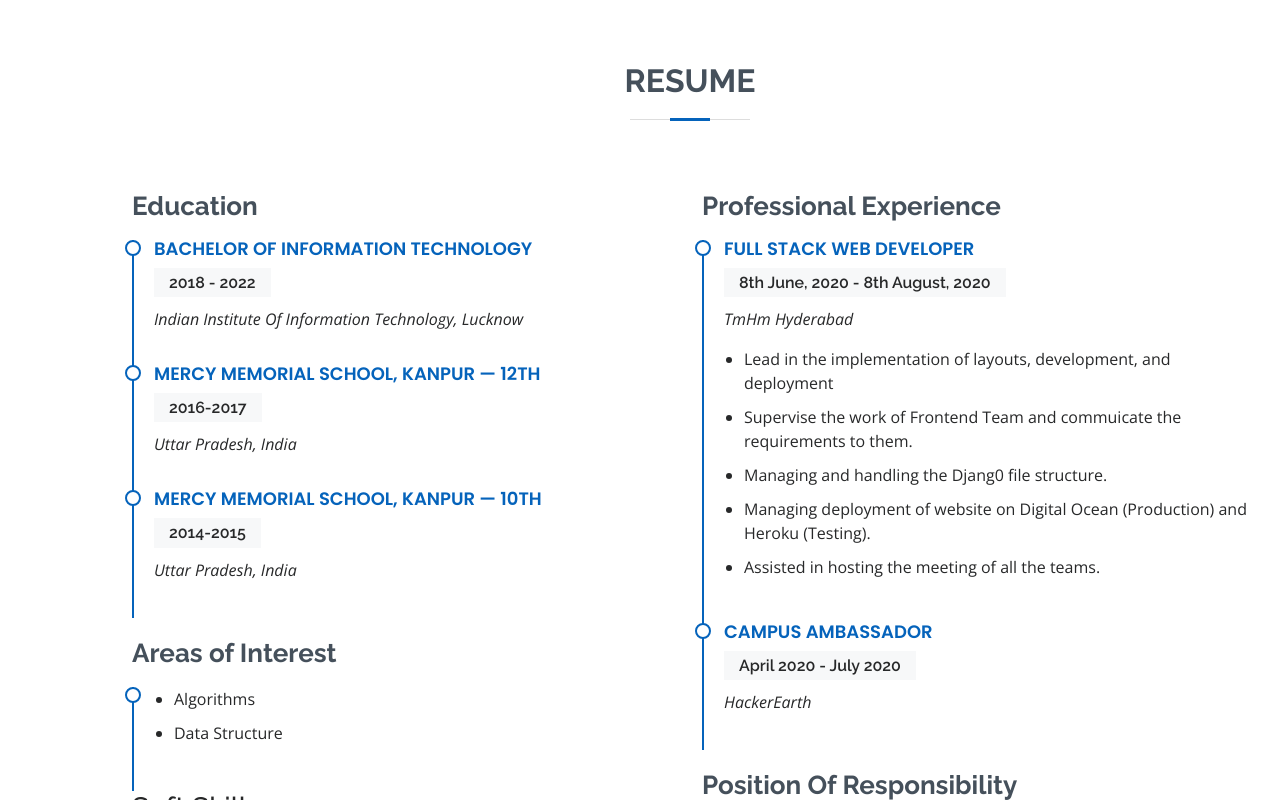
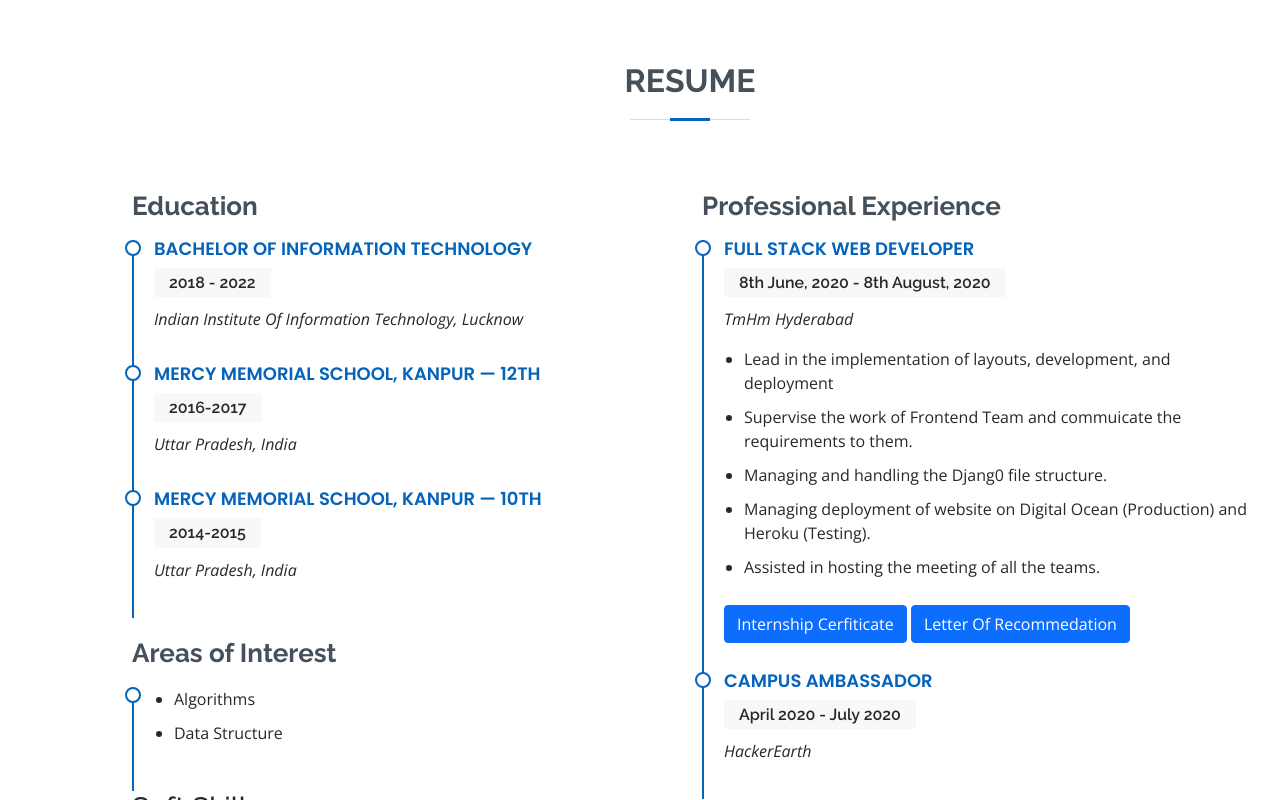
Before and after one commit to NightWalk-er/myportfolio, a plain HTML site: page index.html in a window 1280 px wide. Shown: the part 2000-2800 px from the top of the page. Drawn offline with nearby package versions, Linux system fonts and the light colour scheme.

Commit message:
certificates added

```diff
--- a/index.html
+++ b/index.html
@@ -30,7 +30,7 @@
         <li><a href="#about" class="nav-link scrollto"><i class="bx bx-user"></i> <span>About</span></a></li>
         <li><a href="#resume" class="nav-link scrollto"><i class="bx bx-file-blank"></i> <span>Resume</span></a></li>
         <li><a href="#portfolio" class="nav-link scrollto"><i class="bx bx-book-content"></i> <span>Portfolio</span></a></li>
-        <li><a href="#services" class="nav-link scrollto"><i class="bx bx-server"></i> <span>Services</span></a></li>
+        <!-- <li><a href="#services" class="nav-link scrollto"><i class="bx bx-server"></i> <span>Services</span></a></li> -->
         <li><a href="#contact" class="nav-link scrollto"><i class="bx bx-envelope"></i> <span>Contact</span></a></li>
       </ul>
     </nav>
@@ -260,6 +260,8 @@
                 <li>Managing deployment of website on Digital Ocean (Production) and Heroku (Testing).</li>
                 <li>Assisted in hosting the meeting of all the teams.</li>
               </ul>
+                <a class="btn btn-primary" href="https://drive.google.com/file/d/1xEAjEEs-MP7lVB9nZBqtTrF2Z1wzq3D8/view?usp=sharing" role="button" style="margin-bottom: 11px;" target="_blank">Internship Cerfiticate</a>
+                <a class="btn btn-primary" href="https://drive.google.com/file/d/1b30qlnsFfIJRHuVDgKNXBopMUu2VMEHR/view?usp=sharing" role="button" style="margin-bottom: 11px;" target="_blank">Letter Of Recommedation</a>
             </div>
             <div class="resume-item">
               <h4>Campus Ambassador</h4>
@@ -580,70 +582,25 @@
                 <h4>Ceo &amp; Founder</h4>
                 <p>
                   <i class="bx bxs-quote-alt-left quote-icon-left"></i>
-                  Proin iaculis purus consequat sem cure digni ssim donec porttitora entum suscipit rhoncus. Accusantium quam, ultricies eget id, aliquam eget nibh et. Maecen aliquam, risus at semper.
+                  0U'HHSDQVKX0DKHVKZDULKDVZRUNHGZLWKXVDVDQ,QWHUQLQ:HE$SSOLFDWLRQ'HYHORSPHQW
+                  7KHGXUDWLRQRIKLVLQWHUQVKLSZDVWK-XQHWRWK$XJXVW
+                  'XULQJWKLVSHULRGKHKDVFRRUGLQDWHGZLWKRWKHUWHDPVZLWKXWPRVWGHGLFDWLRQDQG
+                  FRPPLWPHQW:HIRXQGWKDWKHLVHQWKXVLDVWLFDQGKDVH[FHOOHQWFRPPXQLFDWLRQ
+                  DQGSUREOHPVROYLQJVNLOOV+HLVRQHRIWKRVHUDUHLQWHUQVZKRWDNHVLQLWLDWLYHDQG
+                  FXULRXVWRWDNHXSWKHFKDOOHQJHV
+                  +HQFHZLWKRXWDQ\KHVLWDWLRQZHVWURQJO\UHFRPPHQGKLPIRUDQ\RI\RXUUHTXLUHPHQWV
+                  DQGZHFRQILGHQWO\VD\WKDWKHZRXOGEHDQDVVHWWR\RXUFRPSDQ\
                   <i class="bx bxs-quote-alt-right quote-icon-right"></i>
                 </p>
               </div>
             </div>
-
-             <div class="swiper-slide">
-              <div class="testimonial-item">
-                <img src="assets/img/testimonials/testimonials-2.jpg" class="testimonial-img" alt="">
-                <h3>Sara Wilsson</h3>
-                <h4>Designer</h4>
-                <p>
-                  <i class="bx bxs-quote-alt-left quote-icon-left"></i>
-                  Export tempor illum tamen malis malis eram quae irure esse labore quem cillum quid cillum eram malis quorum velit fore eram velit sunt aliqua noster fugiat irure amet legam anim culpa.
-                  <i class="bx bxs-quote-alt-right quote-icon-right"></i>
-                </p>
-              </div>
-            </div> -->
-
-            <!-- <div class="swiper-slide">
-              <div class="testimonial-item">
-                <img src="assets/img/testimonials/testimonials-3.jpg" class="testimonial-img" alt="">
-                <h3>Jena Karlis</h3>
-                <h4>Store Owner</h4>
-                <p>
-                  <i class="bx bxs-quote-alt-left quote-icon-left"></i>
-                  Enim nisi quem export duis labore cillum quae magna enim sint quorum nulla quem veniam duis minim tempor labore quem eram duis noster aute amet eram fore quis sint minim.
-                  <i class="bx bxs-quote-alt-right quote-icon-right"></i>
-                </p>
-              </div>
-            </div>
-
-            <div class="swiper-slide">
-              <div class="testimonial-item">
-                <img src="assets/img/testimonials/testimonials-4.jpg" class="testimonial-img" alt="">
-                <h3>Matt Brandon</h3>
-                <h4>Freelancer</h4>
-                <p>
-                  <i class="bx bxs-quote-alt-left quote-icon-left"></i>
-                  Fugiat enim eram quae cillum dolore dolor amet nulla culpa multos export minim fugiat minim velit minim dolor enim duis veniam ipsum anim magna sunt elit fore quem dolore labore illum veniam.
-                  <i class="bx bxs-quote-alt-right quote-icon-right"></i>
-                </p>
-              </div>
-            </div>
-
-            <div class="swiper-slide">
-              <div class="testimonial-item">
-                <img src="assets/img/testimonials/testimonials-5.jpg" class="testimonial-img" alt="">
-                <h3>John Larson</h3>
-                <h4>Entrepreneur</h4>
-                <p>
-                  <i class="bx bxs-quote-alt-left quote-icon-left"></i>
-                  Quis quorum aliqua sint quem legam fore sunt eram irure aliqua veniam tempor noster veniam enim culpa labore duis sunt culpa nulla illum cillum fugiat legam esse veniam culpa fore nisi cillum quid.
-                  <i class="bx bxs-quote-alt-right quote-icon-right"></i>
-                </p>
-              </div>
-            </div> -->
 
           </div>
           <div class="swiper-pagination"></div>
         </div>
 
       </div>
-    </section>
+    </section> -->
 
     <section id="contact" class="contact">
       <div class="container" data-aos="fade-up">
```
